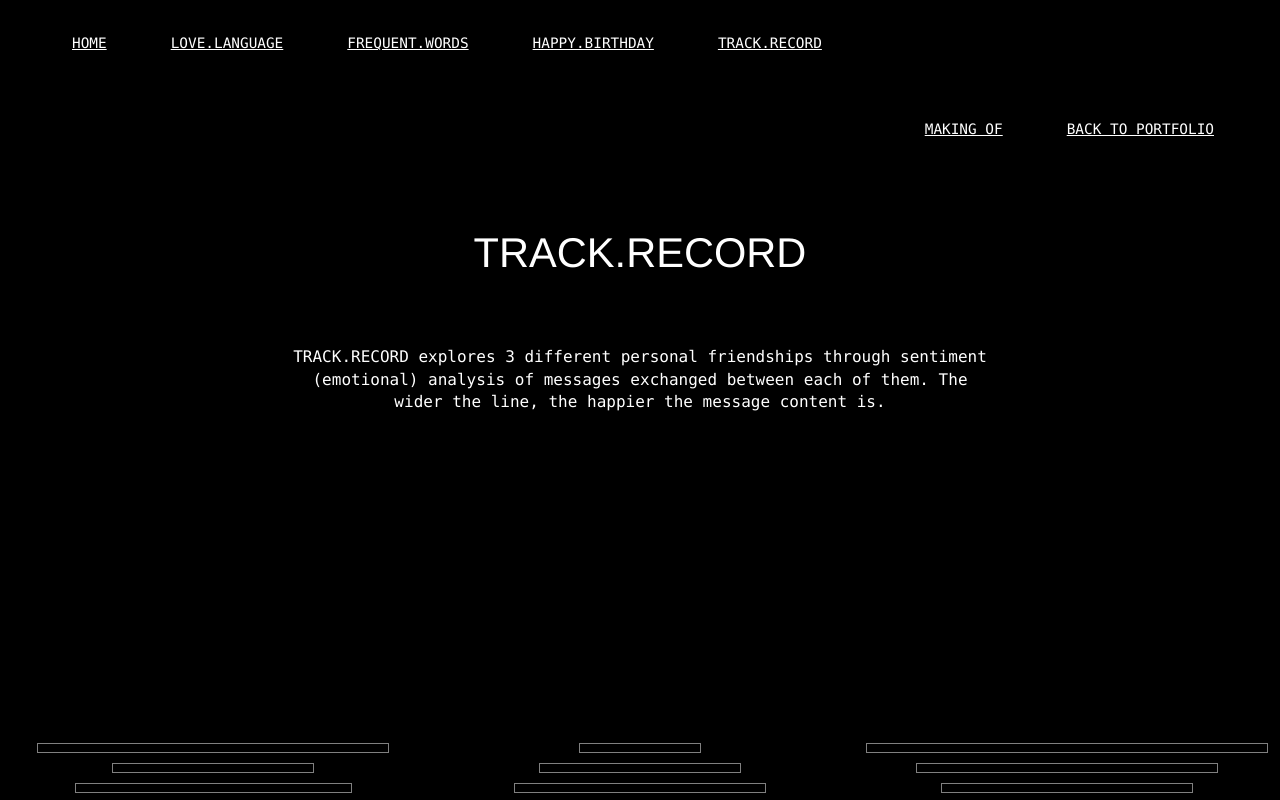
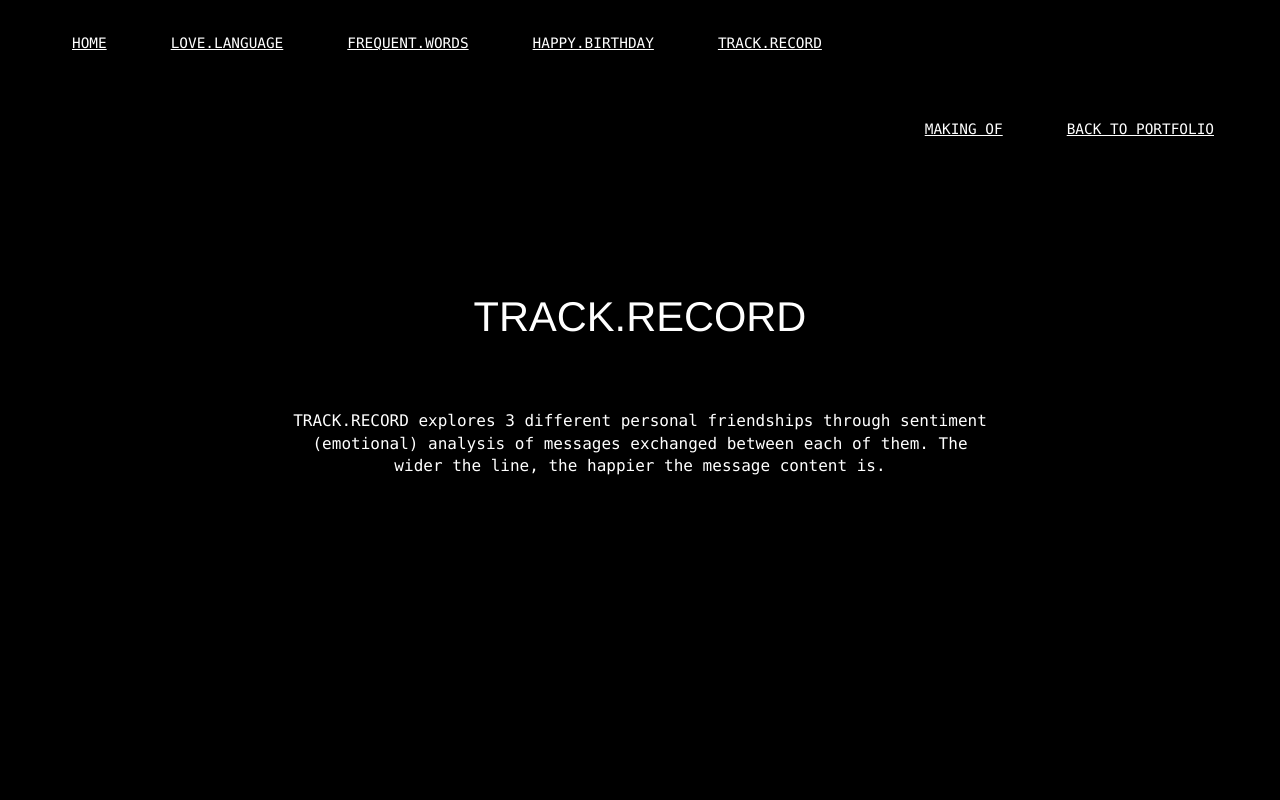
Before and after one commit to carmen-yeh/carmen-yeh.github.io, a React (Create React App) app in the folder frontend/: page /track-record in a window 1280 px wide. Shown: the top 800 px of the page. Built offline with nearby package versions, Linux system fonts and the light colour scheme; what react-animations would draw is missing.

Commit message:
Update trackrecord.css

```diff
--- a/frontend/src/pages/4-track-record/trackrecord.css
+++ b/frontend/src/pages/4-track-record/trackrecord.css
@@ -6,14 +6,14 @@
 #trackrecord h1{
     font-size: 2.6rem;
     padding: 4rem;
-    padding-top: 14rem;
+    padding-top: 18rem;
     font-family: "Helvetica", "Arial", sans-serif;
     font-weight: lighter;
 }
 
 #trackrecord p {
     max-width: 700px;
-padding-bottom: 20rem;
+padding-bottom: 30rem;
      line-height: 1.4;
 }
 
```
